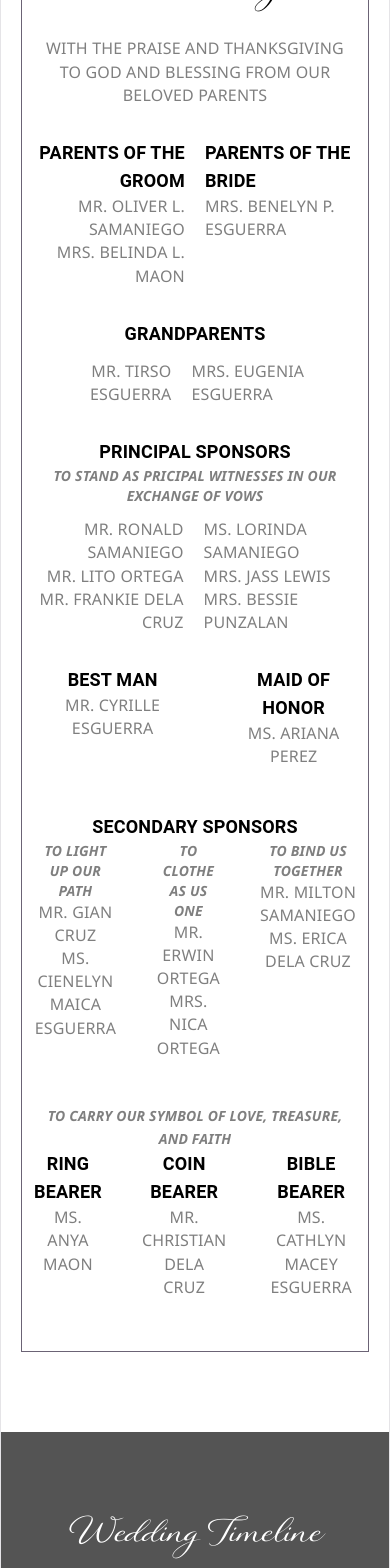
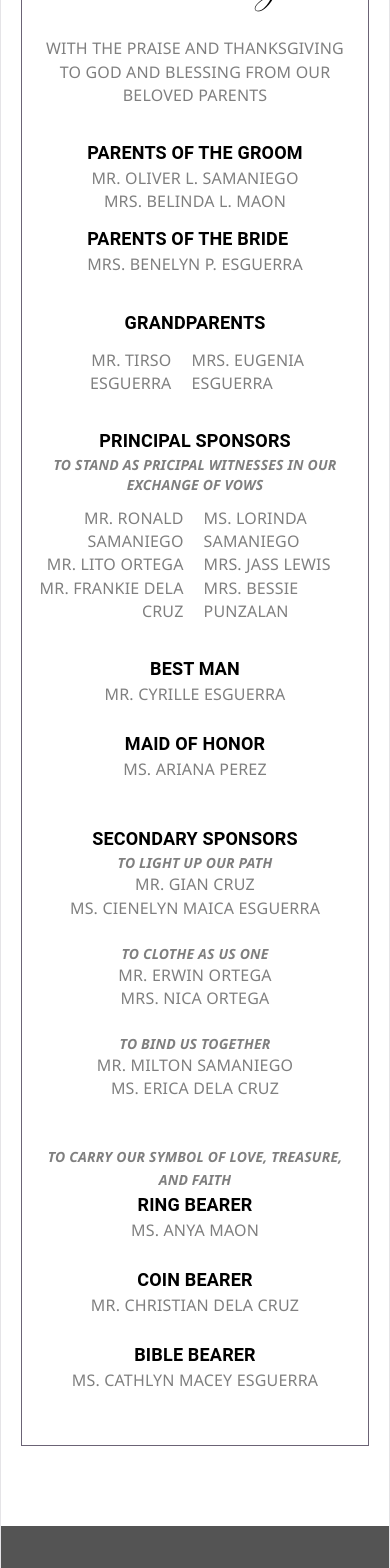
Before and after one commit to francecelynne/weddinginvitation, a React (Vite) app: page / in a window 390 px wide. Shown: the part 1240-2808 px from the top of the page. Built offline with nearby package versions, Linux system fonts and the light colour scheme.

Commit message:
Updated RSVP

```diff
--- a/src/Components/Entourage.jsx
+++ b/src/Components/Entourage.jsx
@@ -14,15 +14,15 @@ function Entourage() {
                 <span className='text-black/50 text-md uppercase'>
                     With the praise and thanksgiving to God and blessing from our beloved parents
                 </span>
-                <div className='flex gap-5 justify-center items-start'>
+                <div className='flex gap-3 lg:gap-10 justify-center flex-wrap'>
                     <div className='flex flex-col'>
                         <span className='text-black font-semibold font-[roboto]! text-lg uppercase text-right'>
                             Parents of the groom
                         </span>
-                        <span className='text-black/50 text-md uppercase text-right'>
+                        <span className='text-black/50 text-md uppercase lg:text-right text-center'>
                             Mr. Oliver L. Samaniego
                         </span>
-                        <span className='text-black/50 text-md uppercase text-right'>
+                        <span className='text-black/50 text-md uppercase lg:text-right text-center'>
                             Mrs. Belinda L. Maon
                         </span>
                     </div>
@@ -30,7 +30,7 @@ function Entourage() {
                         <span className='text-black font-semibold font-[roboto]! text-lg uppercase text-left'>
                             Parents of the bride
                         </span>
-                        <span className='text-black/50 text-md  uppercase text-left'>
+                        <span className='text-black/50 text-md  uppercase lg:text-right text-center'>
                             Mrs. Benelyn P. Esguerra
                         </span>
                     </div>
@@ -93,7 +93,7 @@ function Entourage() {
                         </div>
                     </div>
                 </div>
-                 <div className='flex gap-10 justify-center'>
+                 <div className='flex gap-3 lg:gap-10 justify-center flex-wrap'>
                     <div className='flex flex-col mb-3'>
                         <span className='text-black font-semibold font-[roboto]! text-lg uppercase'>
                             Best Man
@@ -117,7 +117,7 @@ function Entourage() {
                         Secondary sponsors
                     </span>
                     <div className='flex gap-5 justify-center items-start'>
-                        <div className='flex gap-10 justify-center'>
+                        <div className='flex gap-3 lg:gap-10 justify-center flex-wrap'>
                             <div className='flex flex-col mb-3'>
                                 <span className='text-black/50 text-sm uppercase font-semibold italic'>
                                     To light up our path
@@ -164,7 +164,7 @@ function Entourage() {
                         To carry our symbol of Love, Treasure, and Faith
                     </span>
                     <div className='flex gap-5 justify-center items-start'>
-                        <div className='flex gap-10 justify-center'>
+                        <div className='flex gap-3 lg:gap-10 justify-center flex-wrap'>
                             <div className='flex flex-col mb-3'>
                                 <span className='text-black font-semibold font-[roboto]! text-lg uppercase'>
                                     Ring Bearer
--- a/src/Components/Gifts.jsx
+++ b/src/Components/Gifts.jsx
@@ -10,7 +10,7 @@ function Gifts() {
         <span className='text-black! font-[SparklingValentine]! lg:text-6xl text-4xl z-10'>
             Gifts
         </span>
-        <div className='flex flex-col gap-1 lg:mr-100 lg:w-5/12 w-10/12 z-10'>
+        <div className='flex flex-col gap-1  lg:w-5/12 w-10/12 z-10'>
             <br/>
             <span className='text-black/50 text-sm uppercase'>
                 Your presence truly means the word to us, and that’s already the best gift we could ever ask for.
```
